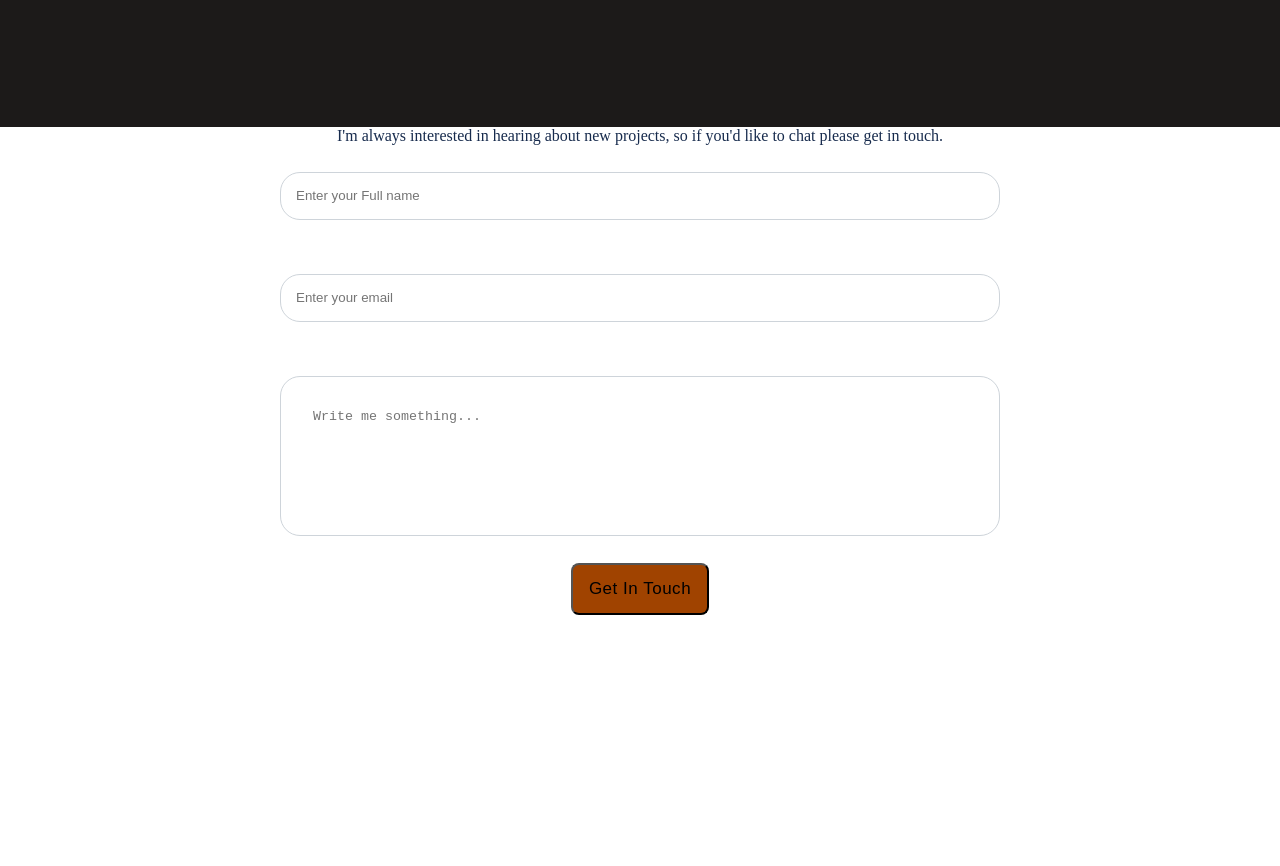
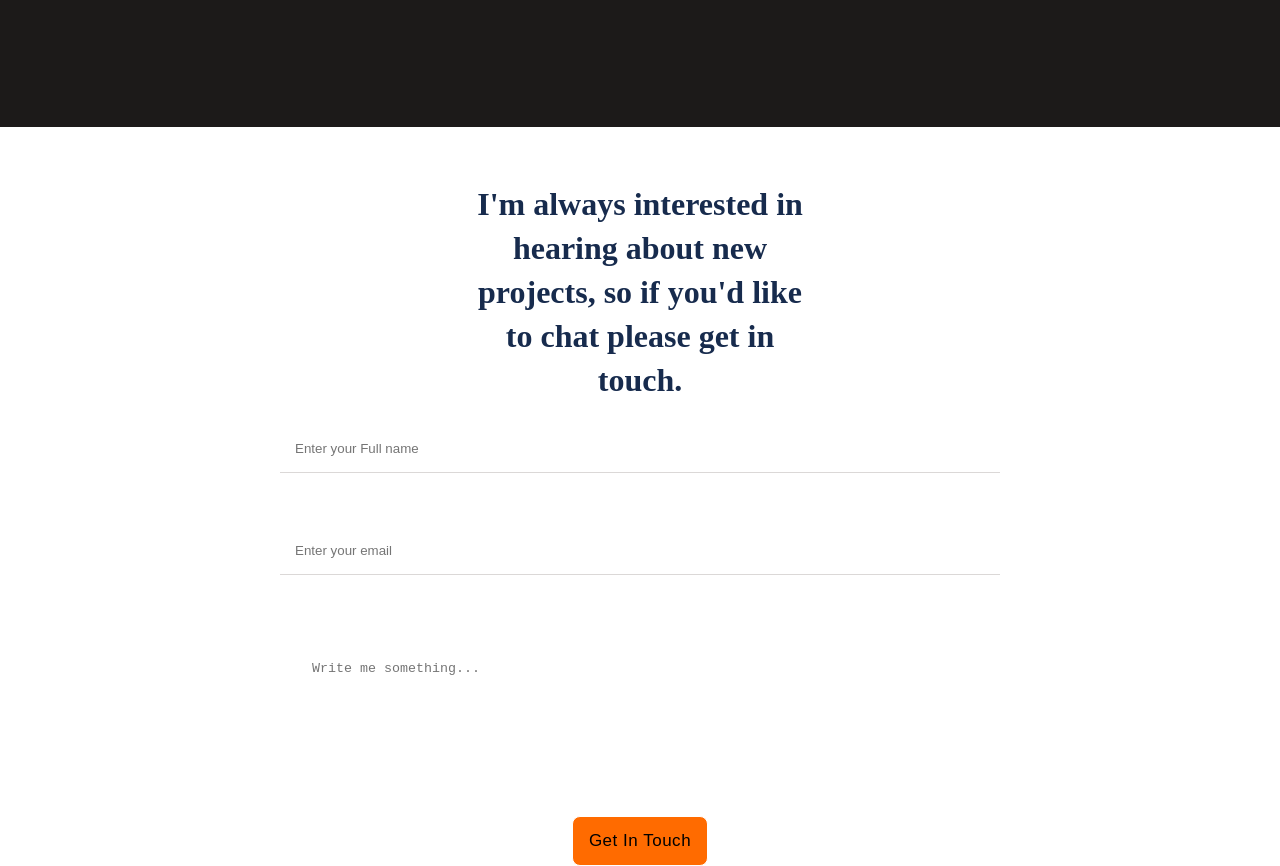
Before and after one commit to NatiG25/cr-contact-form, a website: page index.html in a window 1280 px wide. Shown: the part 6580-7446 px from the top of the page. Before the commit the page ends 7195 px from the top, so only its background shows below. Drawn offline with Linux system fonts and the light colour scheme.

Commit message:
Add designs according to the figma

```diff
--- a/css/main.css
+++ b/css/main.css
@@ -336,6 +336,18 @@ li {
   text-align: center;
 }
 
+.contact-title {
+  width: 327px;
+  height: 216px;
+  font-style: normal;
+  font-weight: 700;
+  font-size: 32px;
+  line-height: 44px;
+  text-align: center;
+  color: #172b4d;
+  margin-top: 7%;
+}
+
 .form {
   display: flex;
   flex-direction: column;
@@ -346,9 +358,8 @@ li {
   height: 48px;
   padding: 15px;
   margin: 27px 0;
-  border-radius: 20px;
-  border: 1px solid #ced4da;
-  background-color: #fff;
+  border: none;
+  border-bottom: 1px solid #dbd8d7;
   min-width: 45rem;
 }
 
@@ -357,8 +368,7 @@ li {
   padding: 2rem;
   height: 10rem;
   margin: 27px 0;
-  border-radius: 20px;
-  border: 1px solid #ced4da;
+  border: none;
   color: #212529;
   background-color: #fff;
   width: 100%;
@@ -371,9 +381,12 @@ li {
   display: flex;
   letter-spacing: 0.03em;
   padding: 12px 16px;
-  background-color: #a04300;
+  border: 1px solid #fff;
   border-radius: 8px;
   transition: 0.1s ease-out;
+  align-items: center;
+  gap: 10px;
+  background: #ff6b00;
 }
 
 .submit-button :hover {
```
